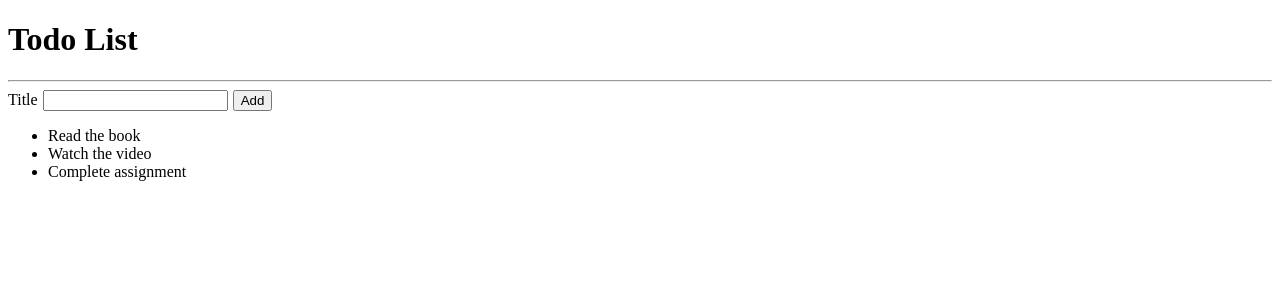
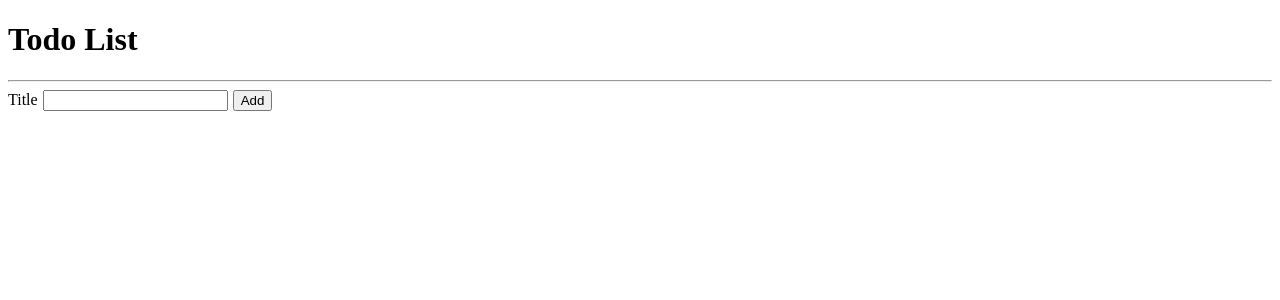
Before and after one commit to agornovo/react-todo, a React (Create React App) app: page / in a window 1280 px wide. Shown: the top 300 px of the page. Built offline with nearby package versions, Linux system fonts and the light colour scheme.

Commit message:
Move Todo List into State

```diff
--- a/src/App.js
+++ b/src/App.js
@@ -4,6 +4,7 @@
 
 function App() {
   const [newTodo, setNewTodo] = React.useState('');
+  const [todoList, setTodoList] = React.useState([]);
 
   return (
     <div>
@@ -11,7 +12,7 @@
       <hr />
       <AddTodoForm onAddTodo={setNewTodo} />
       <p>{newTodo}</p>
-      <TodoList />
+      <TodoList todoList={todoList}/>
     </div>
   );
 }
--- a/src/TodoList.js
+++ b/src/TodoList.js
@@ -1,25 +1,10 @@
 import React from 'react';
 import TodoListItem from './TodoListItem';
 
-const todoList = [
-    {
-        id: 1,
-        title: "Read the book"
-    },
-    {
-        id: 2,
-        title: "Watch the video"
-    },
-    {
-        id: 3,
-        title: "Complete assignment"
-    }
-]
-
-function TodoList() {
+function TodoList(props) {
     return (
         <ul>
-            {todoList.map(function (todo) {
+            {props.todoList.map(function (todo) {
                 return <TodoListItem key={todo.id} todo={todo.title} />;
             })}
         </ul>
```
